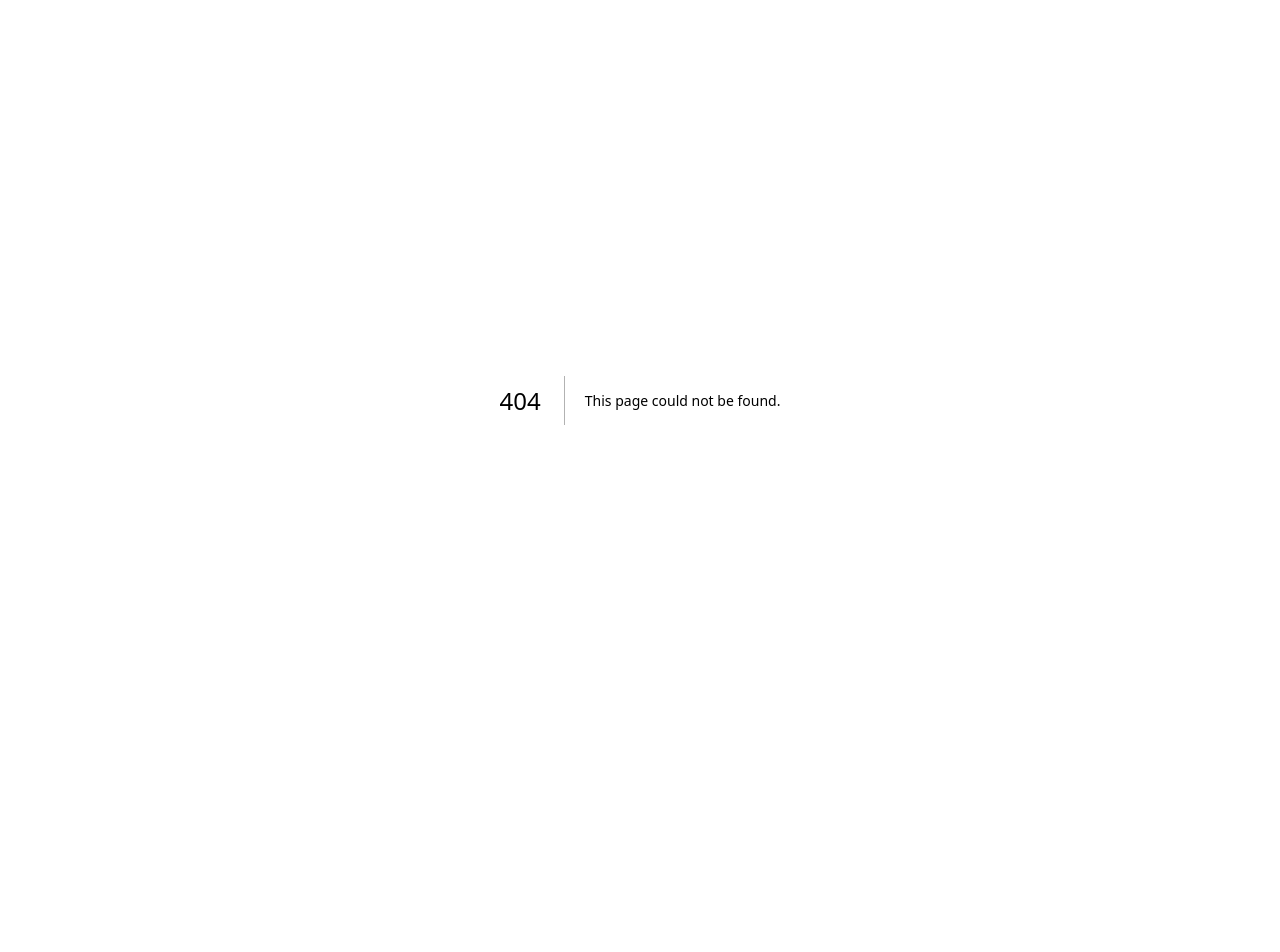
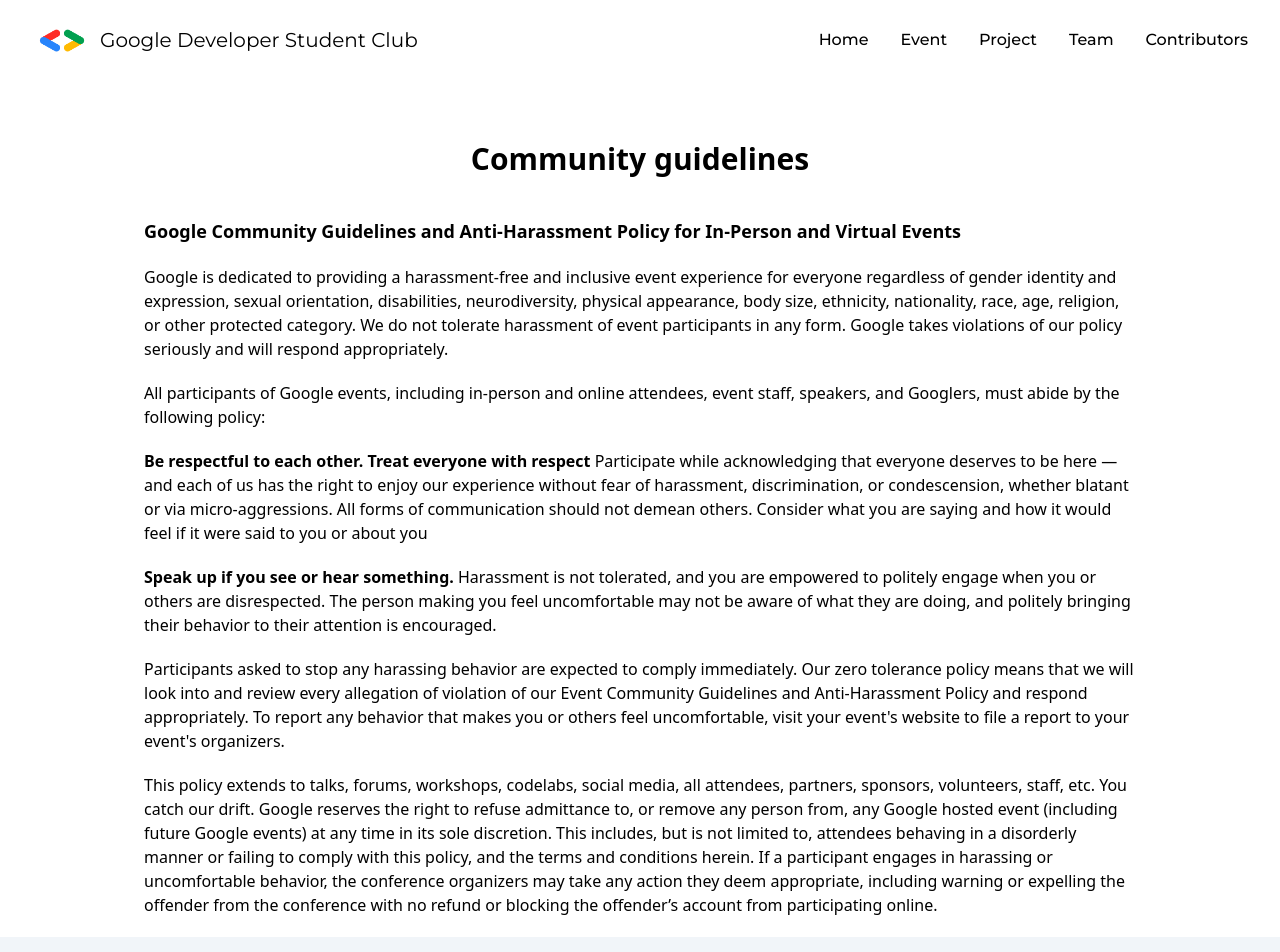
Before and after one commit to yuvraj-0777/GDSC-ABESIT, a Next.js app: page /guidelines in a window 1280 px wide. Before the commit this address had no page. Shown: the top 952 px of the page. Before the commit the page ends 800 px from the top, so only its background shows below. Built offline with nearby package versions, Linux system fonts and the light colour scheme.

Commit message:
Added Guidelines:

```diff
--- a/components/Footer.jsx
+++ b/components/Footer.jsx
@@ -36,7 +36,7 @@ const Footer = () => {
                     </div>
                     <div>
                         <div className='mb-3'><Link className='font-bold' href="#">OTHER LINKS</Link></div>
-                        <div><Link className='font-semibold' href="#">Community Guidelines</Link></div>
+                        <div><Link className='font-semibold' href="/guidelines">Community Guidelines</Link></div>
                     </div>
                 </div>
                 <hr className="h-px my-4 bg-gray-400 border-0" />
--- a/components/Navbar.jsx
+++ b/components/Navbar.jsx
@@ -17,7 +17,7 @@ const Navbar = () => {
   };
 
   return (
-    <nav className={`fixed top-0 left-0 right-0 z-20 bg-opacity-90 bg-white text-black ${montserrat.className}`}>
+    <nav className={`top-0 left-0 right-0 z-20 bg-opacity-90 bg-white text-black ${montserrat.className}`}>
       <div className="container mx-auto px-4 md:px-8">
         <div className="flex items-center justify-between py-4">
           <Link href="/">
--- /dev/null
+++ b/pages/guidelines.js
@@ -0,0 +1,51 @@
+import Footer from '@/components/Footer'
+import Navbar from '@/components/Navbar'
+import React from 'react'
+
+const guidelines = () => {
+    return (
+        <div>
+            <Navbar />
+
+            <div class='text-black my-5 flex flex-col mx-36 h-fit'>
+                <div class='flex justify-center text-3xl my-10 font-bold'>
+                    Community guidelines
+                </div>
+                <div class='space-y-5'>
+                    <div class='text-lg font-bold'>
+                        Google Community Guidelines and Anti-Harassment Policy for In-Person and Virtual Events
+                    </div>
+
+                    <div>
+                        Google is dedicated to providing a harassment-free and inclusive event experience for everyone regardless of gender identity and expression, sexual orientation, disabilities, neurodiversity, physical appearance, body size, ethnicity, nationality, race, age, religion, or other protected category. We do not tolerate harassment of event participants in any form. Google takes violations of our policy seriously and will respond appropriately.
+                    </div>
+
+                    <div>
+                        All participants of Google events, including in-person and online attendees, event staff, speakers, and Googlers, must abide by the following policy:
+                    </div>
+
+                    <div>
+                        <span class='font-bold'>Be respectful to each other. Treat everyone with respect</span> Participate while acknowledging that everyone deserves to be here — and each of us has the right to enjoy our experience without fear of harassment, discrimination, or condescension, whether blatant or via micro-aggressions. All forms of communication should not demean others. Consider what you are saying and how it would feel if it were said to you or about you
+                    </div>
+
+                    <div>
+                        <span class='font-bold'> Speak up if you see or hear something. </span> Harassment is not tolerated, and you are empowered to politely engage when you or others are disrespected. The person making you feel uncomfortable may not be aware of what they are doing, and politely bringing their behavior to their attention is encouraged.
+                    </div>
+
+                    <div>
+                        Participants asked to stop any harassing behavior are expected to comply immediately. Our zero tolerance policy means that we will look into and review every allegation of violation of our Event Community Guidelines and Anti-Harassment Policy and respond appropriately. To report any behavior that makes you or others feel uncomfortable, visit your event's website to file a report to your event's organizers.
+                    </div>
+
+                    <div>
+
+                        This policy extends to talks, forums, workshops, codelabs, social media, all attendees, partners, sponsors, volunteers, staff, etc. You catch our drift. Google reserves the right to refuse admittance to, or remove any person from, any Google hosted event (including future Google events) at any time in its sole discretion. This includes, but is not limited to, attendees behaving in a disorderly manner or failing to comply with this policy, and the terms and conditions herein. If a participant engages in harassing or uncomfortable behavior, the conference organizers may take any action they deem appropriate, including warning or expelling the offender from the conference with no refund or blocking the offender’s account from participating online.
+                    </div>
+                </div>
+            </div>
+
+            <Footer />
+        </div>
+    )
+}
+
+export default guidelines
```
